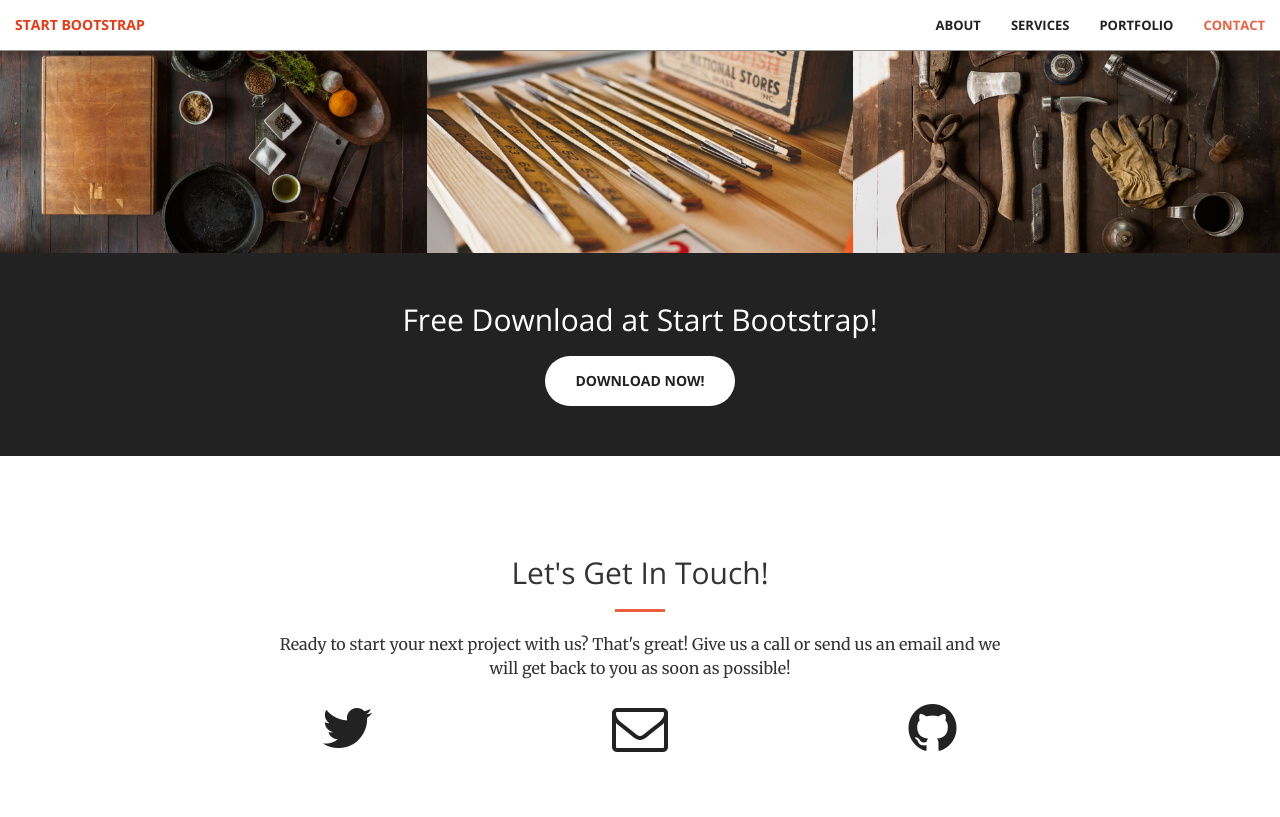
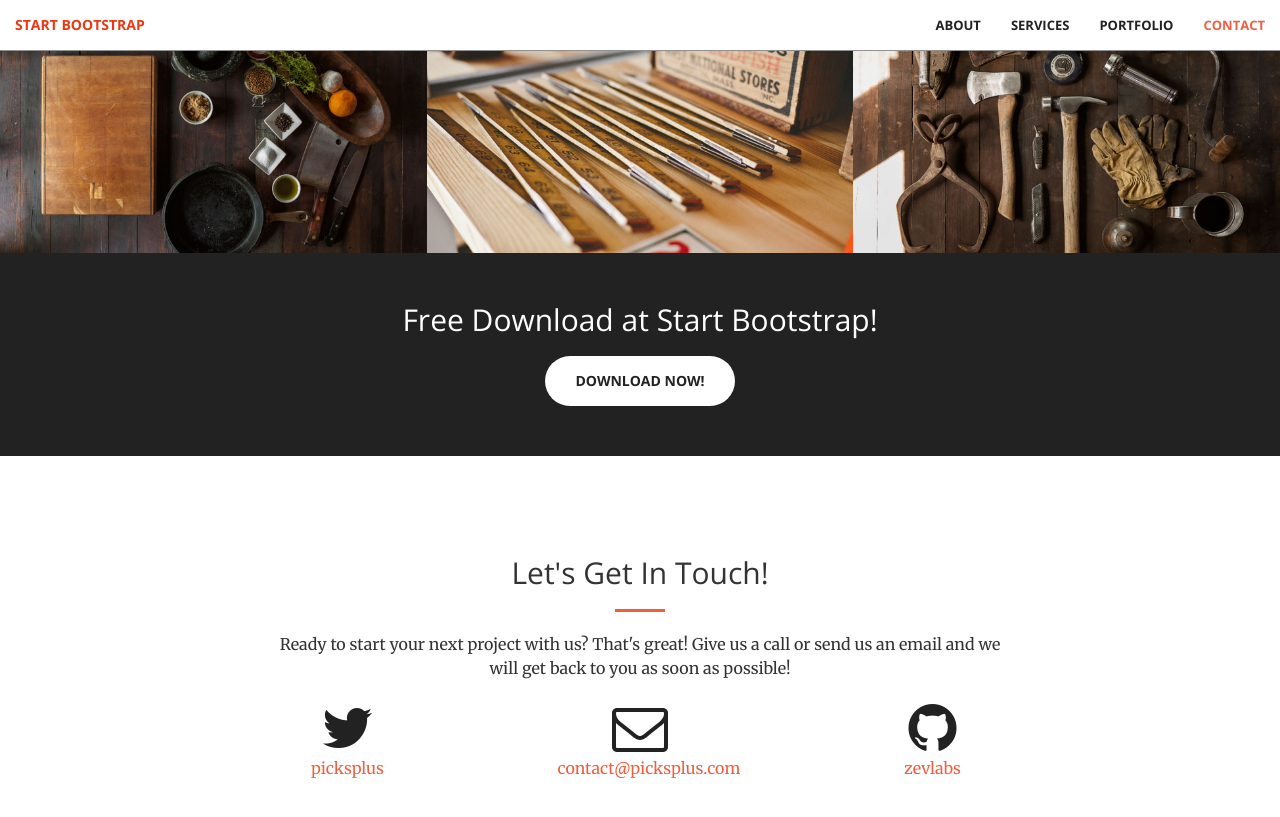
Before and after one commit to zevlabs/picksplus.com, a Jekyll site: the page built from index.html, in a window 1280 px wide and 900 px high, scrolled down 1981 px. Shown: the top 817 px of the window. Built offline with Jekyll 4.4.1, drawn with Linux system fonts in a browser that asks for light colours.

```diff
--- a/_config.yml
+++ b/_config.yml
@@ -1,12 +1,12 @@
 # Site settings
-title:
-email:
+title: Picks+
+email: contact@picksplus.com
 description: > # this means to ignore newlines until "baseurl:"
 baseurl: "" # the subpath of your site, e.g. /blog/
 url: "" # the base hostname & protocol for your site
 
-twitter_username:
-github_username:
+twitter_username: picksplus
+github_username: zevlabs
 
 # Build settings
 markdown: kramdown
```
Also changed, not shown: CNAME (line endings or trailing spaces), _includes/aside.html (indentation only), _layouts/front.html (line endings or trailing spaces), _sass/_mixins.scss (line endings or trailing spaces).
